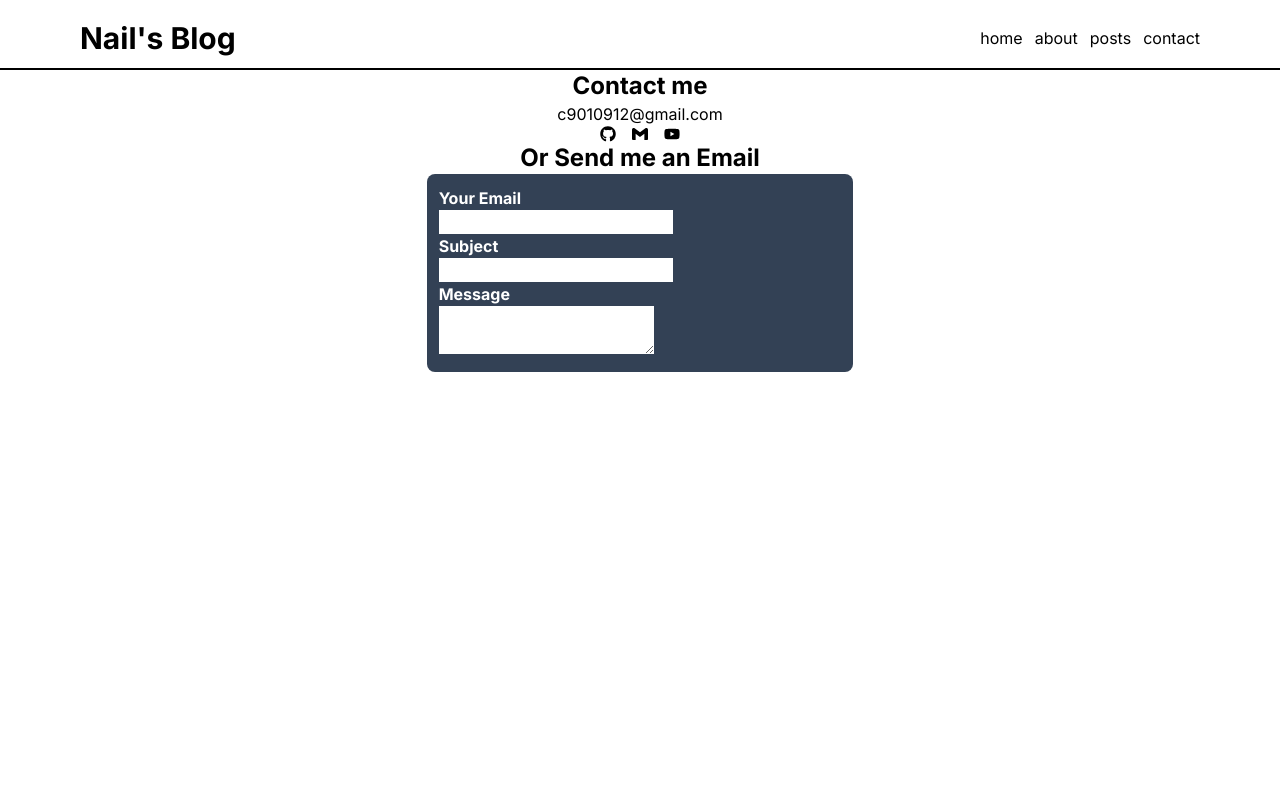
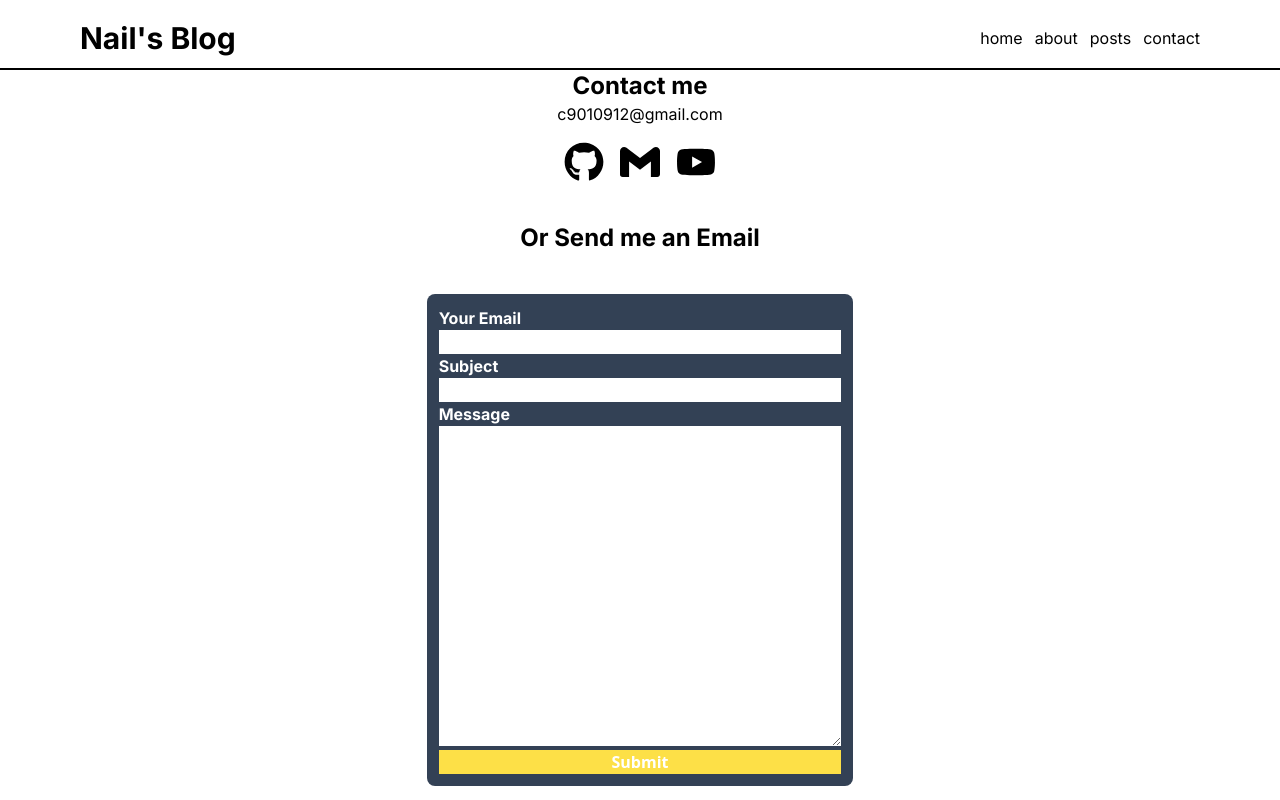
Before and after one commit to Nail0606/Next-Blog, a Next.js app: page /contact in a window 1280 px wide. Built offline with nearby package versions, Linux system fonts and the light colour scheme.

Commit message:
UI : Contact 페이지 뼈대 완성

```diff
--- a/src/app/contact/page.tsx
+++ b/src/app/contact/page.tsx
@@ -7,23 +7,27 @@ export default function ContactPage() {
     <div className="flex-col mx-auto text-center w-1/3">
       <h1 className="font-bold text-2xl">Contact me</h1>
       <p>c9010912@gmail.com</p>
-      <div className="flex justify-center items-center space-x-4">
-        <FaGithub />
-        <SiGmail />
-        <FaYoutube />
+      <div className="flex justify-center items-center space-x-4 mt-4">
+        <FaGithub size="40" />
+        <SiGmail size="40" />
+        <FaYoutube size="40" />
       </div>
-      <h1 className="font-bold text-2xl"> Or Send me an Email</h1>
+      <h1 className="font-bold text-2xl mt-10"> Or Send me an Email</h1>
       <form
         name="SendEmail"
-        className=" bg-slate-700 rounded-lg text-left p-3 text-white font-bold"
+        className="flex flex-col mt-10 bg-slate-700 rounded-lg text-left p-3 text-white font-bold"
       >
         <p>Your Email</p>
         <input type="text" name="yourEmail" />
         <p>Subject</p>
         <input type="text" name="subject" />
         <p>Message</p>
-        <textarea name="message"></textarea>
-        <button type="submit" value="Submit" />
+        <textarea name="message" className="h-80" />
+        <input
+          type="submit"
+          value="Submit"
+          className=" font-sans bg-yellow-300 mt-1"
+        />
       </form>
     </div>
   );
```
Also changed, not shown: 1 other file (tests, documents, lock files or other folders).
